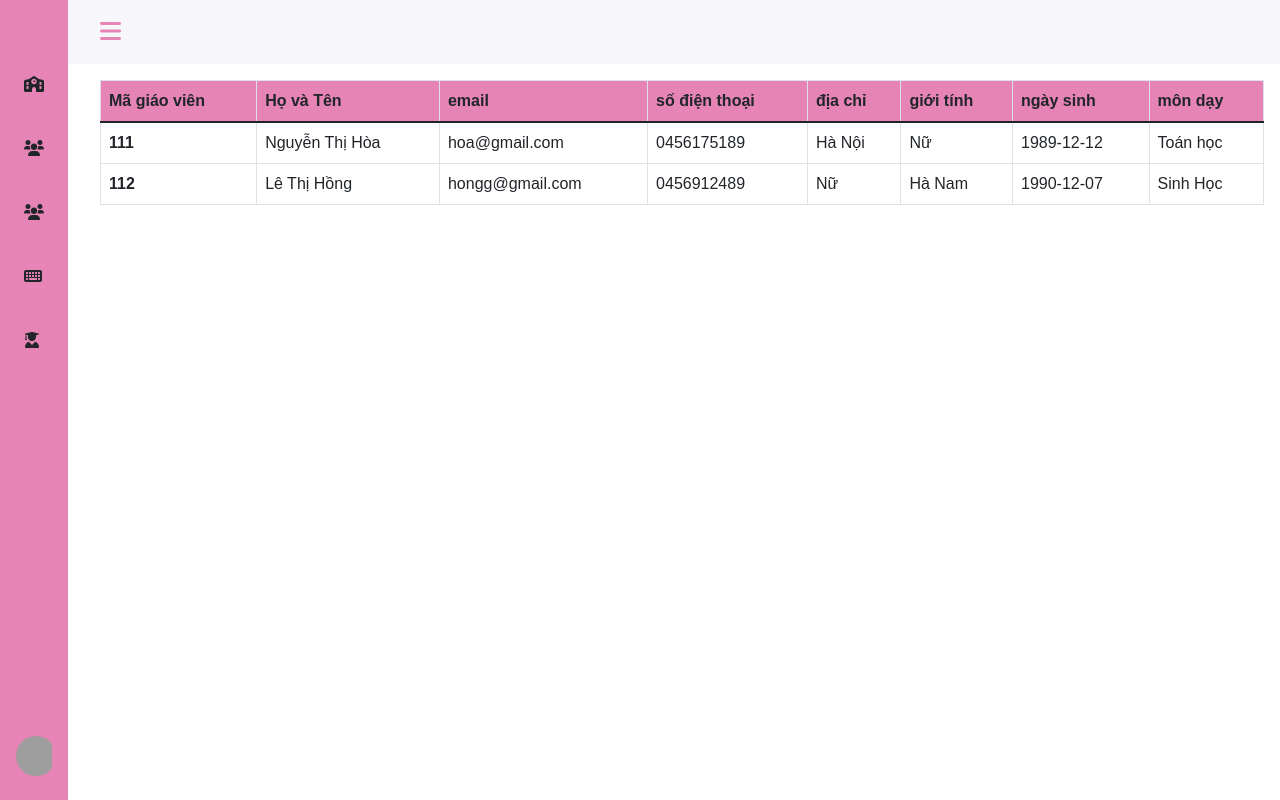
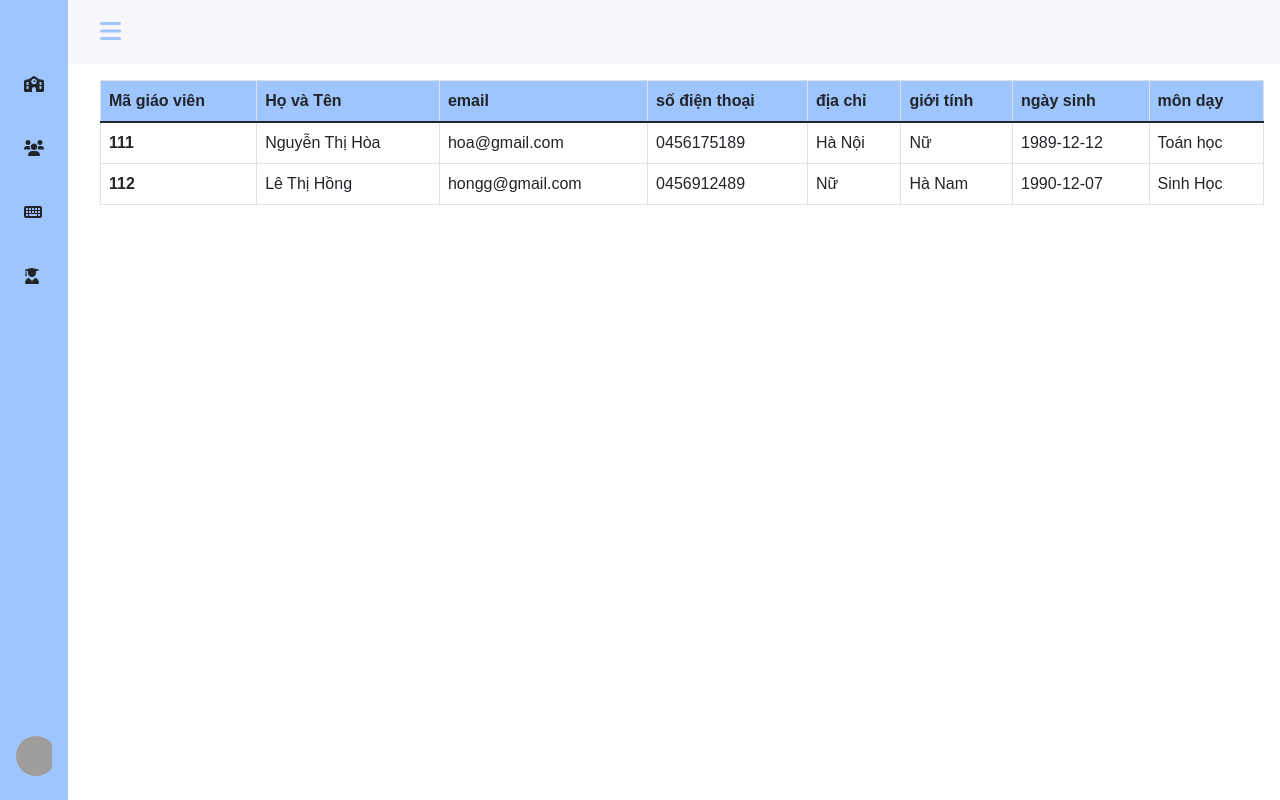
Before and after one commit to duckienylh/project-CNW, a PHP site: page /teacher/list-teacher.php in a window 1280 px wide. Run offline with PHP 8.4, Linux system fonts and the light colour scheme; a user stored in the database is signed in; data comes from the database, SQL or seed files in the repository; grey boxes are pictures that could not be loaded.

Commit message:
session login teacher

```diff
--- a/process-index.php
+++ b/process-index.php
@@ -19,10 +19,13 @@ if (isset($_POST['btnlogin'])) { //phải bấm đăng nhập thì mới vào đ
             // $_SESSION['current_user'] = $userName;
             if ($level == 0) { //Kiểm tra user level
                 echo "admin";  //admin
+                $_SESSION['loginOK'] = $userName;
             } else if ($level == 1) {
                 echo "teacher"; //teacher
+                $_SESSION['loginOK'] = $userName;
             } else {
                 echo "student";
+                $_SESSION['loginOK'] = $userName;
             }
         } else {
             echo "wrong"; //sai password
--- a/teacher/list-student.php
+++ b/teacher/list-student.php
@@ -33,7 +33,7 @@ include "../config.php";
 
         <table class="table table-bordered">
             <thead>
-                <tr style="background-color: #0a58ca;">
+                <tr style="background-color: #9ec5fe;">
                     <!-- <th scope="col">STT</th> -->
                     <th scope="col">Mã học sinh</th>
                     <th scope="col">Họ và Tên</th>
--- a/teacher/list-teacher.php
+++ b/teacher/list-teacher.php
@@ -8,7 +8,7 @@ include './sidebar.php';
 
         <table class="table table-bordered">
             <thead>
-                <tr style="background-color: #e685b5;">
+                <tr style="background-color: #9ec5fe;">
                     <!-- <th scope="col">STT</th> -->
                     <th scope="col">Mã giáo viên</th>
                     <th scope="col">Họ và Tên</th>
--- a/teacher/sidebar.php
+++ b/teacher/sidebar.php
@@ -1,3 +1,9 @@
+<?php
+    session_start();
+    if (!isset($_SESSION['loginOK'])) {
+        header("location:../index.php");
+}
+?>
 <!DOCTYPE html>
 <html lang="en">
 
@@ -12,18 +18,17 @@
 </head>
 <body id="body-pd">
     <header class="header" id="header">
-        <div class="header_toggle"> <i class="fas fa-bars text" style="color: #e685b5;" id="header-toggle"></i> </div>
+        <div class="header_toggle"> <i class="fas fa-bars text" style="color: #9ec5fe;" id="header-toggle"></i> </div>
     </header>
-    <div class="l-navbar" style="background-color: #e685b5;" id="nav-bar">
+    <div class="l-navbar" style="background-color: #9ec5fe;" id="nav-bar">
         <nav class="nav">
             <div>
                 <span class=" nav_logo nav_logo-name"></span>
                 <div class="nav_list">
-                    <a href="./list-teacher.php" class="nav_link "> <i class="fas fa-school text-dark"></i> <span class="nav_name">Home</span> </a>
-                    <a href="#" class="nav_link"> <i class="fas fa-users text-dark"></i> <span class="nav_name">kì học</span> </a>
-                    <a href="./list-student.php" class="nav_link"> <i class="fas fa-users text-dark"></i> <span class="nav_name">lớp học</span> </a>
-                    <a href="./mark.php" class="nav_link"> <i class="fas fa-keyboard text-dark"></i> <span class="nav_name">nhập điểm</span> </a>
-                    <a href="#" class="nav_link"> <i class="fas fa-user-graduate text-dark"></i> <span class="nav_name">liên hệ</span> </a>
+                    <a href="./list-teacher.php" class="nav_link "> <i class="fas fa-school "></i> <span class="nav_name">Home</span> </a>
+                    <a href="./list-student.php" class="nav_link"> <i class="fas fa-users "></i> <span class="nav_name">lớp học</span> </a>
+                    <a href="./mark.php" class="nav_link"> <i class="fas fa-keyboard "></i> <span class="nav_name">nhập điểm</span> </a>
+                    <a href="#" class="nav_link"> <i class="fas fa-user-graduate "></i> <span class="nav_name">liên hệ</span> </a>
                 </div>
             </div>
             <!-- <a href="#" class="nav_link"> <span class="nav_name">SignOut</span> </a> -->
@@ -38,7 +43,7 @@
                     <li>
                         <hr class="dropdown-divider">
                     </li>
-                    <li><a class="dropdown-item" href="#">Thoát</a></li>
+                    <li><a class="dropdown-item" href="../logout.php">Thoát</a></li>
                 </ul>
             </div>
         </nav>
```
Also changed, not shown: logout.php (added, +8 -0 lines), teacher/mark.php (+8 -4 lines).
